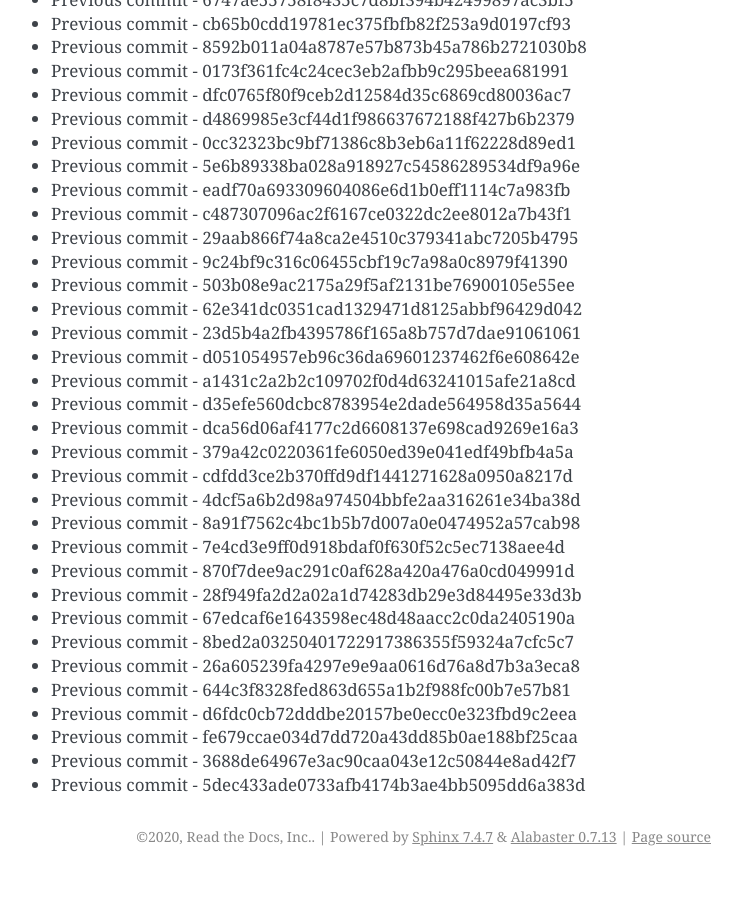
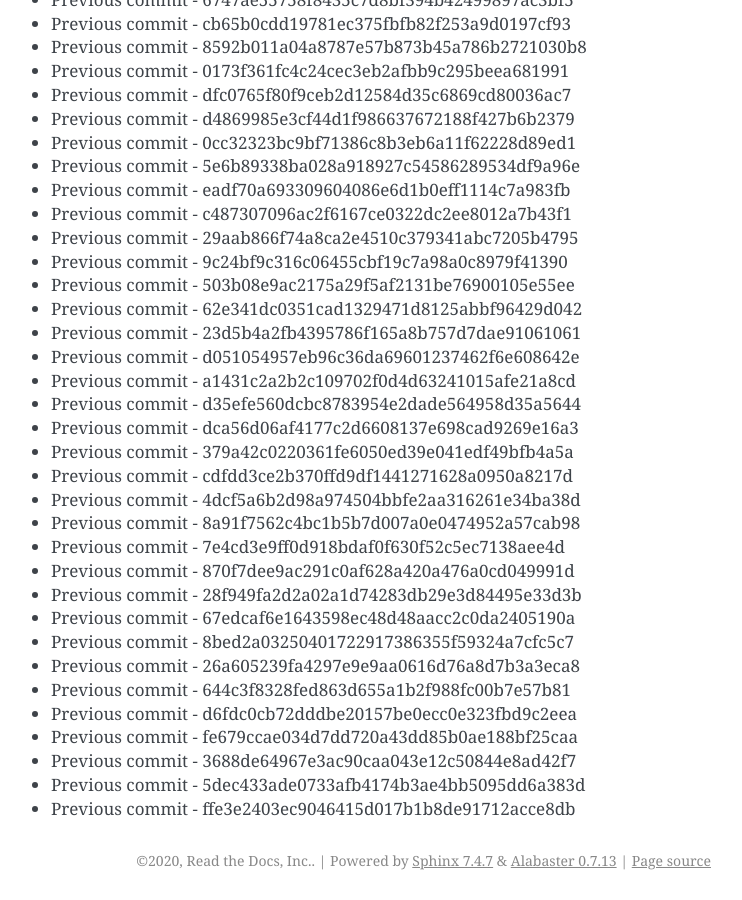
Before and after one commit to readthedocs/rtd-git-stresstest, a Sphinx documentation site: the page built from docs/updates.rst, in a window 1280 px wide and 900 px high, scrolled down 29331 px. Shown: the whole window, without its empty margins (399-1141 px from the left). Built offline with Sphinx 7.4.7, drawn with Linux system fonts in a browser that asks for light colours; before the commit the page ends 30207 px from its top, so only the background shows below that.

Commit message:
Generating commit from previous: ffe3e2403ec9046415d017b1b8de91712acce8db

```diff
--- a/docs/updates.rst
+++ b/docs/updates.rst
@@ -1264,3 +1264,4 @@ It can be tested for any performance characteristics.
 * Previous commit - fe679ccae034d7dd720a43dd85b0ae188bf25caa
 * Previous commit - 3688de64967e3ac90caa043e12c50844e8ad42f7
 * Previous commit - 5dec433ade0733afb4174b3ae4bb5095dd6a383d
+* Previous commit - ffe3e2403ec9046415d017b1b8de91712acce8db
```
